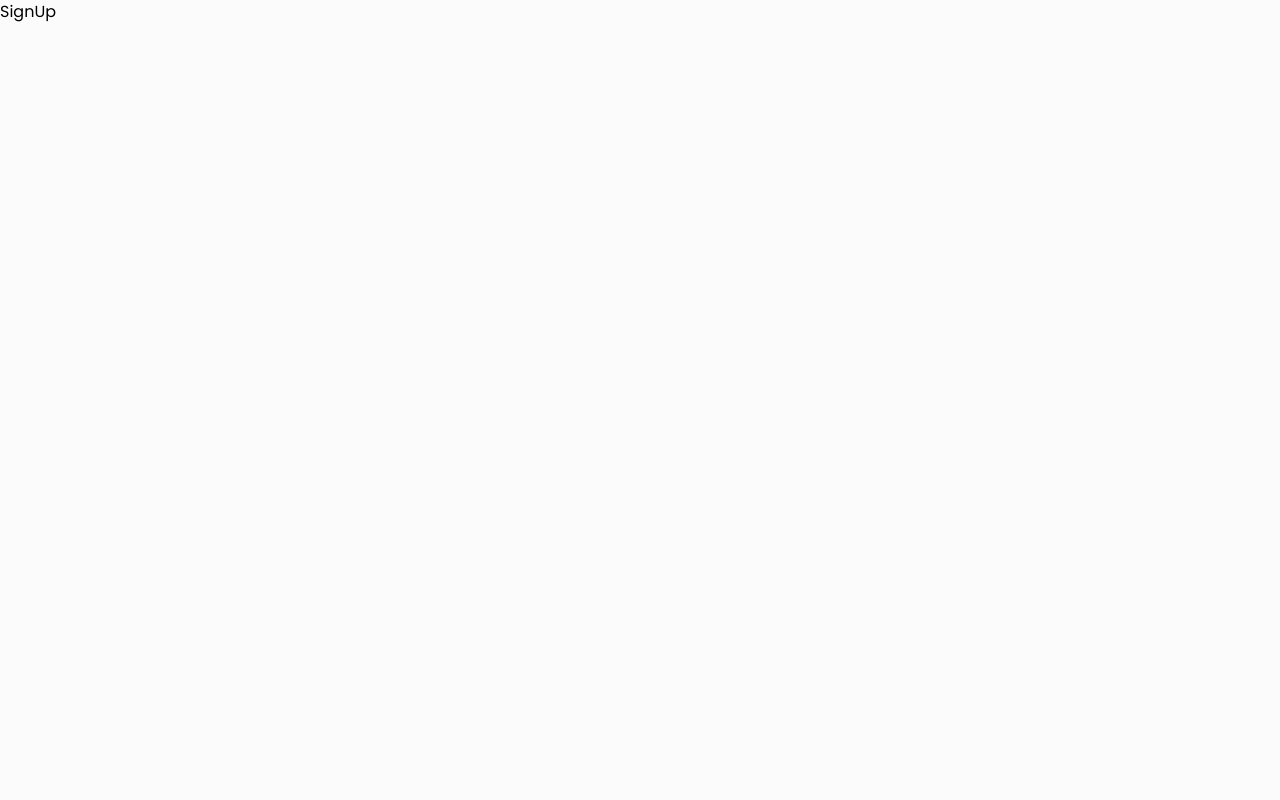
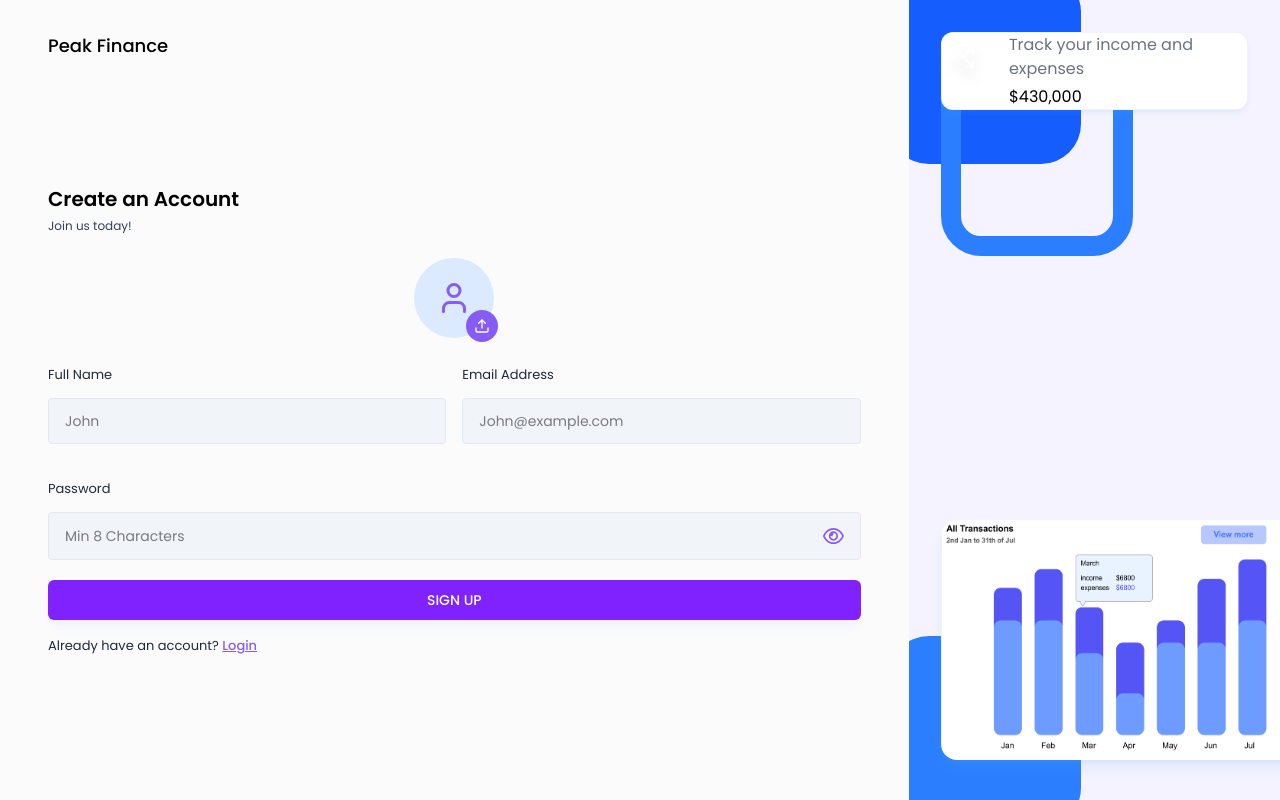
Before and after one commit to hawlerzzz/ExpenseTracker, a React (Vite) app in the folder Frontend/expense-tracker/: page /signUp in a window 1280 px wide. Built offline with nearby package versions, Linux system fonts and the light colour scheme.

Commit message:
updates and fixes
Feature: Add `ProfilePhotoSelector` component for user avatar upload
Fix & Feature: Complete `SignUp` page layout and integrate `ProfilePhotoSelector`
code cleanup

```diff
--- /dev/null
+++ b/Frontend/expense-tracker/src/components/Inputs/ProfilePhotoSelector.jsx
@@ -0,0 +1,69 @@
+import React, { useState } from 'react'
+import { useRef } from 'react';
+import {LuUser, LuUpload, LuTrash} from "react-icons/lu"
+
+const ProfilePhotoSelector = ({image, setImage}) => {
+    const inputRef = useRef(null);
+    const [previewUrl, setPreviewUrl] = useState(null);
+
+    const handleImageChange = (event) => {
+        const file = event.target.files[0];
+        if (file){
+            setImage(file);
+
+            const preview = URL.createObjectURL(file);
+            setPreviewUrl(preview);
+        }
+    };
+
+    const handleRemoveImage = () => {
+        setImage(null);
+        setPreviewUrl(null);
+    };
+
+    const onChooseFile = () => {
+        inputRef.current.click();
+    };
+
+
+    return <div className='flex justify-center mb-6'>
+        <input
+            type='file'
+            accept='image/*'
+            ref={inputRef}
+            onChange={handleImageChange}
+            className='hidden'
+        />
+
+        {!image ? (
+            <div className="w-20 h-20 flex items-center justify-center bg-blue-100 rounded-full relative">
+                <LuUser className='text-4xl text-primary'/>
+
+                <button
+                    type='button'
+                    className='cursor-pointer w-8 h-8 flex items-center justify-center bg-primary text-white rounded-full absolute -bottom-1 -right-1'
+                    onClick={onChooseFile}
+                >
+                    <LuUpload/>
+                </button>
+            </div>
+        ) : (
+            <div className='relative'>
+                <img
+                    src={previewUrl}
+                    alt="profile photos"
+                    className='w-20 h-20 rounded-full object-cover'
+                />
+                <button
+                    type='button'
+                    className='cursor-pointer w-8 h-8 flex items-center justify-center bg-red-500 text-white rounded-full absolute -bottom-1 -right-1'
+                    onClick={handleRemoveImage}
+                >
+                    <LuTrash />
+                </button>
+            </div>
+        )}
+    </div>;
+};
+
+export default ProfilePhotoSelector
--- a/Frontend/expense-tracker/src/pages/Auth/SignUp.jsx
+++ b/Frontend/expense-tracker/src/pages/Auth/SignUp.jsx
@@ -1,9 +1,79 @@
-import React from 'react'
+import React, { useState } from 'react'
+import AuthLayout from '../../components/layouts/AuthLayout';
+import { Link, useNavigate } from 'react-router-dom';
+import Input from '../../components/Inputs/input';
+import { validateEmail } from '../../utils/helper';
+import ProfilePhotoSelector from '../../components/Inputs/ProfilePhotoSelector';
+
 
 const SignUp = () => {
+  const [profilePic, setprofilePic] = useState(null);
+  const [fullName, setFullName] = useState("");
+  const [email, setEmail] = useState("");
+  const [password, setPassword] = useState("");
+
+  const [error, setError] = useState(null);
+
+  const navigate = useNavigate();
+
+
+  const handleSignup = async (e) =>{}
+
   return (
-    <div>SignUp</div>
+    <AuthLayout>
+      <div className='lgtw-[100%] h-auto md:h-full mt-10 md:mt-0 flex flex-col justify-center'>
+        <h3 className='text-xl font-semibold text-black'>Create an Account</h3>
+        <p className='text-xs text-slate-700 mt-[5px] mb-6'>
+            Join us today!
+        </p>
+
+        <form onSubmit={handleSignup}>
+
+          <ProfilePhotoSelector image={profilePic} setImage ={setprofilePic} />
+
+
+          <div className='grid grid-cols-1 md:grid-cols-2 gap-4'>
+            <Input
+              value={fullName}
+              onChange={({ target }) => setFullName(target.value)}
+              label="Full Name"
+              placeholder={"John"}
+              type="text"
+            />
+            <Input
+              value={email}
+              onChange={({ target }) => setEmail(target.value)}
+              label="Email Address"
+              placeholder={"John@example.com"}
+              type="text"
+            />
+            <div className='col-span-2'>
+              <Input
+                value={password}
+                onChange={({ target }) => setPassword(target.value)}
+                label="Password"
+                placeholder={"Min 8 Characters"}
+                type="password"
+              />
+            </div>
+          </div>
+
+          {error && <p className="text-red-500 text-xs pb-2.5">{error}</p> }
+
+          <button type='submit' className='btn-primary cursor-pointer'>
+            SIGN UP
+          </button>
+
+          <p className='text-[13px] text-slate-800 mt-3'>
+            Already have an account?{' '}
+            <Link className='font-medium text-primary underline' to="/Login">
+              Login
+            </Link>
+          </p>
+        </form>
+      </div>
+    </AuthLayout>
   )
 }
 
-export default SignUp
+export default SignUp;
```
Also changed, not shown: Frontend/expense-tracker/src/utils/helper.js (line endings or trailing spaces).
